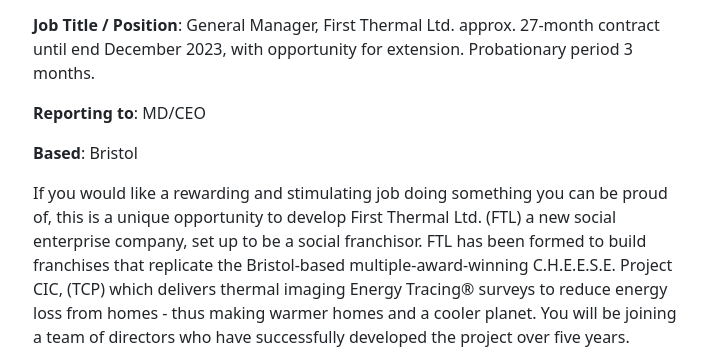
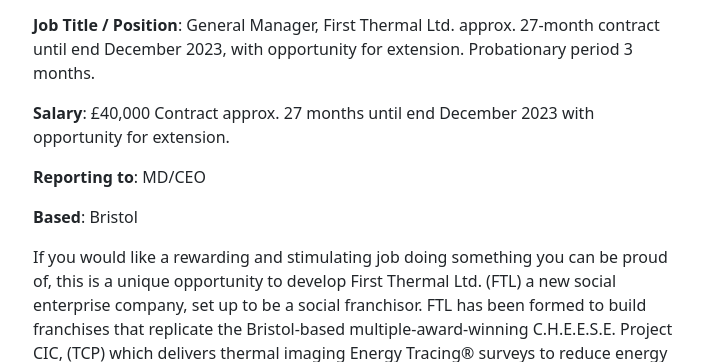
Before and after one commit to jameshanlon/first-thermal, a plain HTML site: page general-manager-job.html in a window 1280 px wide. Shown: the part 137-499 px from the top of the page, without its empty margins (282-989 px from the left). Drawn offline with nearby package versions, Linux system fonts and the light colour scheme.

Commit message:
Update general-manager-job.html

```diff
--- a/general-manager-job.html
+++ b/general-manager-job.html
@@ -42,6 +42,9 @@
       <p><b>Job Title / Position</b>: General Manager, First Thermal Ltd.
       approx. 27-month contract until end December 2023, with opportunity for
       extension. Probationary period 3 months.</p>
+
+      <p><b>Salary</b>: &pound;40,000 Contract approx. 27 months until end
+      December 2023 with opportunity for extension.</p>
 
       <p><b>Reporting to</b>: MD/CEO</p>
       <p><b>Based</b>: Bristol</p>
```
